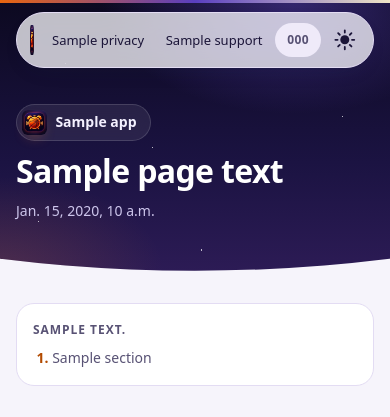
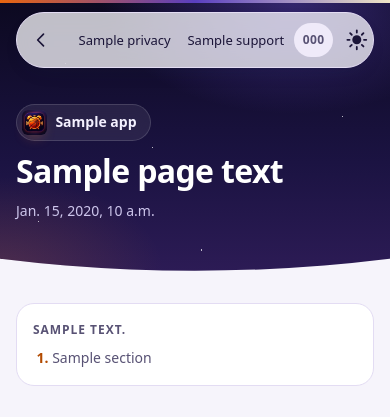
Before and after one commit to bayramcan17/bayramcanerten, a Django app: template core/templates/core/clutchly/privacy.html in a window 390 px wide. Shown: the top 417 px of the page. Run offline with Django 5.2, Linux system fonts and the light colour scheme; the template is opened without the code that fills it: most values are stand-ins (such as "Sample title", 1, 10 or a date in 2020).

Commit message:
Add a back-to-projects button to the Clutchly nav
Co-Authored-By: Claude Opus 5.5 <noreply@anthropic.com>

```diff
--- a/core/content_clutchly.py
+++ b/core/content_clutchly.py
@@ -35,6 +35,7 @@ TEXT = {
         "ui": {
             "nav_label": "Clutchly sayfaları",
             "home": "Bayram Can Erten — ana sayfa",
+            "back": "Projeler",
             "theme_to_dark": "Koyu temaya geç",
             "theme_to_light": "Açık temaya geç",
             "language_label": "Dil",
@@ -277,6 +278,7 @@ TEXT = {
         "ui": {
             "nav_label": "Clutchly pages",
             "home": "Bayram Can Erten — home",
+            "back": "Projects",
             "theme_to_dark": "Switch to dark theme",
             "theme_to_light": "Switch to light theme",
             "language_label": "Language",
--- a/core/static/core/css/clutchly.css
+++ b/core/static/core/css/clutchly.css
@@ -66,6 +66,48 @@ body.clutchly {
   animation: none;
 }
 
+.nav__back {
+  display: flex;
+  align-items: center;
+  gap: 0.15rem;
+  padding: 0.3rem 0.7rem 0.3rem 0.35rem;
+  border-radius: var(--radius-pill);
+  color: var(--ink);
+  font-size: var(--text-sm);
+  font-weight: 600;
+  text-decoration: none;
+  white-space: nowrap;
+  flex: none;
+}
+
+.nav__back:hover {
+  background: var(--surface-tint);
+}
+
+.nav__back .icon {
+  width: 1rem;
+  height: 1rem;
+  color: var(--ink-soft);
+  transition: translate 0.25s var(--ease-out);
+}
+
+.nav__back:hover .icon {
+  translate: -2px 0;
+}
+
+.nav__back-mark {
+  width: 1.75rem;
+  height: 1.75rem;
+  margin-right: 0.35rem;
+}
+
+.nav__divider {
+  width: 1px;
+  height: 1.5rem;
+  background: var(--border);
+  flex: none;
+}
+
 .nav__product {
   display: flex;
   align-items: center;
@@ -116,9 +158,61 @@ body.clutchly {
   box-shadow: 0 1px 3px rgb(0 0 0 / 0.15);
 }
 
+@media (max-width: 40rem) {
+  /* Narrow screens: icons only for "back" (the label stays for screen readers). */
+  .nav__back {
+    padding-right: 0.3rem;
+  }
+
+  .nav__back-mark {
+    margin-right: 0;
+  }
+
+  .nav__back-label {
+    position: absolute;
+    width: 1px;
+    height: 1px;
+    overflow: hidden;
+    clip-path: inset(50%);
+    white-space: nowrap;
+  }
+}
+
 @media (max-width: 26rem) {
+  .nav--clutchly {
+    gap: 0.2rem;
+    padding-inline: 0.35rem;
+  }
+
+  /* Phones: the back button is just the arrow, in a round tap target. */
+  .nav__back {
+    justify-content: center;
+    width: 2.25rem;
+    height: 2.25rem;
+    padding: 0;
+  }
+
+  .nav__back .icon {
+    width: 1.25rem;
+    height: 1.25rem;
+    color: var(--ink);
+  }
+
+  .nav__back-mark,
+  .nav__divider {
+    display: none;
+  }
+
+  .nav--clutchly .nav__link {
+    padding-inline: 0.4rem;
+  }
+
+  .lang-switch__option {
+    padding-inline: 0.36rem;
+  }
+
   .nav__product {
-    padding-right: 0.3rem;
+    padding-right: 0.15rem;
   }
 
   .nav__product-name {
--- a/core/templates/core/clutchly/nav.html
+++ b/core/templates/core/clutchly/nav.html
@@ -1,4 +1,11 @@
 <nav class="nav nav--clutchly" aria-label="{{ ui.nav_label }}">
+  {# Back to the projects section of the personal site. #}
+  <a class="nav__back" href="/#projeler">
+    {% include "core/partials/icon.html" with name="chevron-left" %}
+    <svg class="nav__back-mark" viewBox="0 0 32 32" aria-hidden="true" focusable="false"><circle cx="16" cy="16" r="16" class="nav__disc"/><text x="16" y="20.5" text-anchor="middle" class="nav__letter">B</text><path d="M7.5 24.5c1.6-1.2 3.2-1.2 4.8 0s3.2 1.2 4.8 0 3.2-1.2 4.8 0 3.2 1.2 4.8 0" class="nav__wave"/></svg>
+    <span class="nav__back-label">{{ ui.back }}</span>
+  </a>
+  <span class="nav__divider" aria-hidden="true"></span>
   <a class="nav__product" href="{{ urls.product }}"{% if page == "product" %} aria-current="page"{% endif %}>
     {% include "core/clutchly/app_icon.html" with size="nav" %}<span class="nav__product-name">{{ t.nav.product }}</span>
   </a>
```
Also changed, not shown: core/tests.py (+7 -0 lines).
